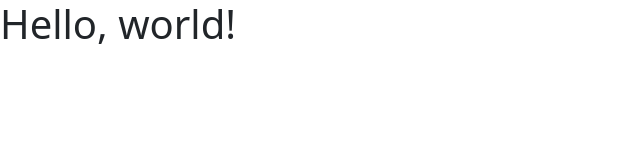
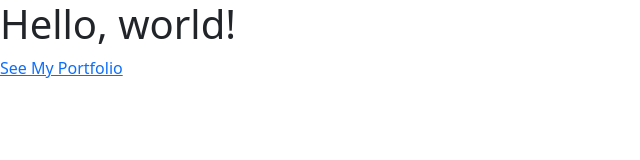
Before and after one commit to arsandisaputra/arsandisaputra.github.io, a plain HTML site: page index.html in a window 1280 px wide. Shown: the whole page, without its empty margins (0-640 px from the left). Drawn offline with nearby package versions, Linux system fonts and the light colour scheme.

Commit message:
Update content

```diff
--- a/index.html
+++ b/index.html
@@ -12,6 +12,7 @@
   </head>
   <body>
     <h1>Hello, world!</h1>
+    <a href="arsandisaputra.github.io/portfolio">See My Portfolio</a>
 
     <!-- Optional JavaScript; choose one of the two! -->
 
```
